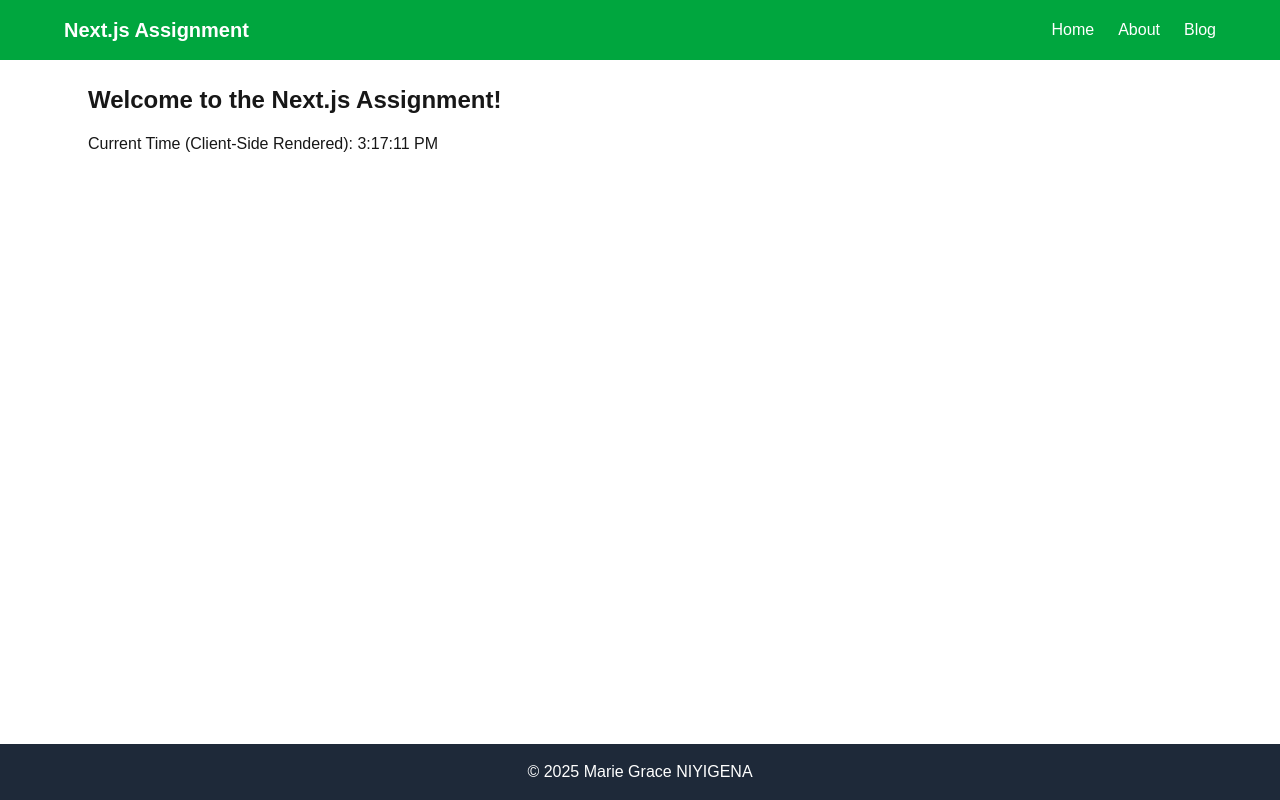
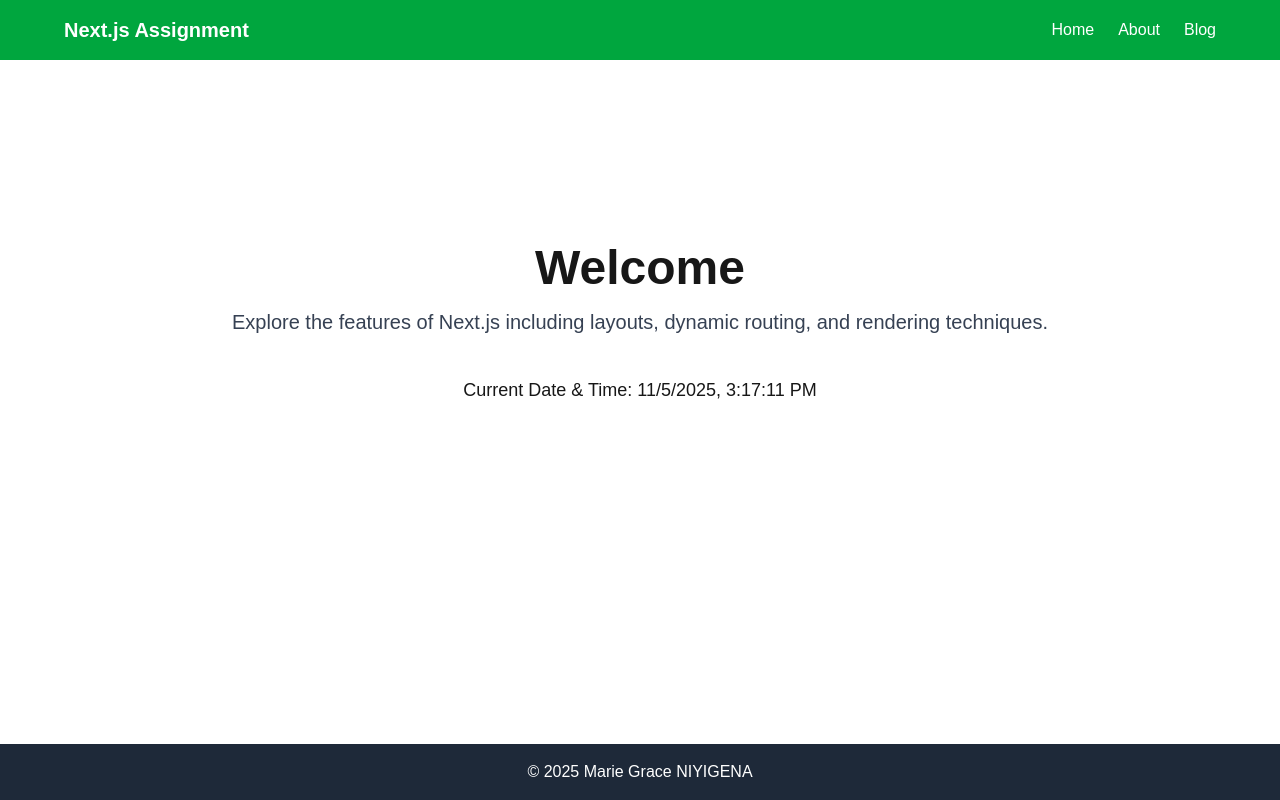
Before and after one commit to graceniyigena34/Next.js-Assignment-, a Next.js app: page / in a window 1280 px wide. Built offline with nearby package versions, Linux system fonts and the light colour scheme.

Commit message:
Added the api in the id of page

```diff
--- /dev/null
+++ b/src/app/blog/[id]/page.tsx
@@ -0,0 +1,42 @@
+// app/blog/[id]/page.tsx
+type Post = {
+  id: number;
+  title: string;
+  body: string;
+  userId: number;
+};
+
+type User = {
+  id: number;
+  name: string;
+};
+
+export const revalidate = 30; // ISR: Re-generate the page every 30 seconds
+
+interface BlogDetailProps {
+  params: { id: string };
+}
+
+export default async function BlogDetailPage({ params }: BlogDetailProps) {
+  const { id } = params;
+
+  // Fetch the post
+  const postRes = await fetch(`https://jsonplaceholder.typicode.com/posts/${id}`);
+  if (!postRes.ok) throw new Error("Failed to fetch post");
+  const post: Post = await postRes.json();
+
+  // Fetch the author
+  const userRes = await fetch(`https://jsonplaceholder.typicode.com/users/${post.userId}`);
+  if (!userRes.ok) throw new Error("Failed to fetch author");
+  const user: User = await userRes.json();
+
+  return (
+    <div className="max-w-4xl mx-auto mt-10 p-4">
+      <h1 className="text-3xl font-bold mb-4">{post.title}</h1>
+      <p className="text-gray-700 mb-4">{post.body}</p>
+      <p className="text-gray-500">
+        <span className="font-semibold">Author:</span> {user.name}
+      </p>
+    </div>
+  );
+}
--- a/src/app/blog/page.tsx
+++ b/src/app/blog/page.tsx
@@ -1,18 +1,35 @@
-export const revalidate = false; // static generation
+// app/blog/page.tsx
+export const revalidate = false; // SSG: generate once at build time
+
+type Post = {
+  id: number;
+  title: string;
+  body: string;
+};
 
 export default async function BlogPage() {
-  const res = await fetch("https://jsonplaceholder.typicode.com/posts?_limit=5");
-  const posts = await res.json();
+  // Fetch posts from mock API
+  const res = await fetch("https://jsonplaceholder.typicode.com/posts?_limit=10");
+  if (!res.ok) {
+    throw new Error("Failed to fetch blog posts");
+  }
+  const posts: Post[] = await res.json();
 
   return (
-    <div>
-      <h1 className="text-2xl font-bold mb-4">Blog Posts</h1>
+    <div className="max-w-4xl mx-auto mt-10 p-4">
+      <h1 className="text-3xl font-bold mb-6">Blog Posts</h1>
       <ul className="space-y-4">
-        {posts.map((post: any) => (
-          <li key={post.id}>
-            <a href={`/blog/${post.id}`} className="text-blue-600 hover:underline">
+        {posts.map((post) => (
+          <li key={post.id} className="border rounded p-4 hover:shadow-md transition">
+            <a
+              href={`/blog/${post.id}`}
+              className="text-xl font-semibold text-blue-600 hover:underline"
+            >
               {post.title}
             </a>
+            <p className="text-gray-700 mt-2">
+              {post.body.substring(0, 100)}...
+            </p>
           </li>
         ))}
       </ul>
--- a/src/app/page.tsx
+++ b/src/app/page.tsx
@@ -2,16 +2,26 @@
 import { useEffect, useState } from "react";
 
 export default function HomePage() {
-  const [time, setTime] = useState(new Date().toLocaleTimeString());
+  const [currentTime, setCurrentTime] = useState(new Date());
+
   useEffect(() => {
-    const interval = setInterval(() => setTime(new Date().toLocaleTimeString()), 1000);
-    return () => clearInterval(interval);
+    const timer = setInterval(() => {
+      setCurrentTime(new Date());
+    }, 1000);
+    return () => clearInterval(timer);
   }, []);
 
   return (
-    <div>
-      <h1 className="text-2xl font-bold">Welcome to the Next.js Assignment!</h1>
-      <p className="mt-4">Current Time (Client-Side Rendered): {time}</p>
+    <div className="flex flex-col items-center justify-center min-h-[60vh] px-4 sm:px-6 lg:px-8 text-center">
+      <h1 className="text-3xl sm:text-4xl md:text-5xl font-extrabold mb-4">
+        Welcome
+      </h1>
+      <p className="text-base sm:text-lg md:text-xl text-gray-700 mb-4 sm:mb-6">
+        Explore the features of Next.js including layouts, dynamic routing, and rendering techniques.
+      </p>
+      <p className="text-sm sm:text-base md:text-lg font-mono mt-4">
+        Current Date & Time: {currentTime.toLocaleString()}
+      </p>
     </div>
   );
 }
```
